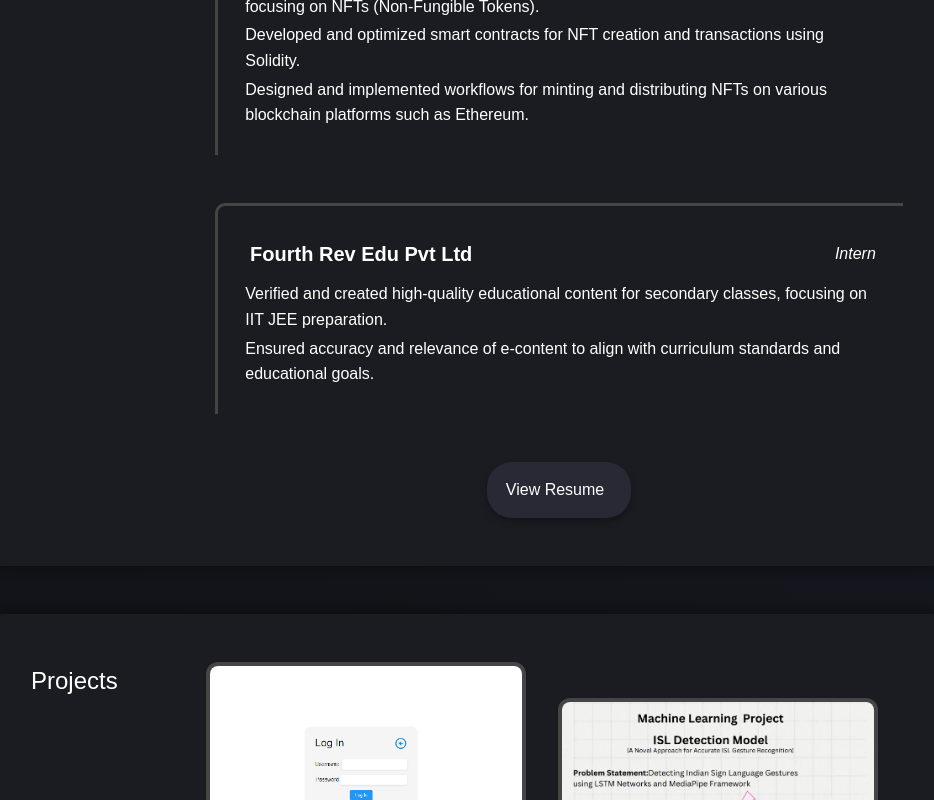
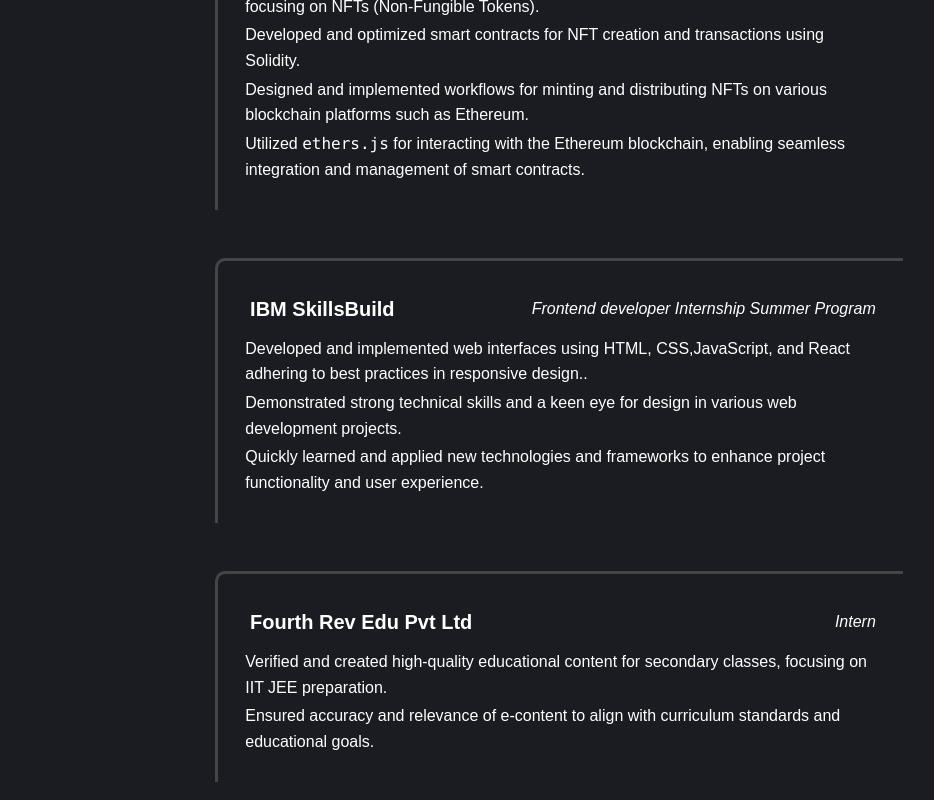
Before and after one commit to Bhardwaj-Prabal/portfolio, a React (Create React App) app: page / in a window 1280 px wide. Shown: the part 980-1780 px from the top of the page, without its empty margins (173-1107 px from the left). Built offline with nearby package versions, Linux system fonts and the light colour scheme; no server answers.

Commit message:
ibm experience and certificate added

```diff
--- a/src/Pages/Experience.jsx
+++ b/src/Pages/Experience.jsx
@@ -11,7 +11,7 @@ const Experience = () => {
         <h2>Experience</h2>
       </div>
       <ul className="main-list">
-      <li className="main-list-item">
+        <li className="main-list-item">
           <div className="main-list-header">
             <h3>JMedia Corporation </h3>
             <p>
@@ -22,7 +22,7 @@ const Experience = () => {
           <ul className="sub-list">
             <li className="sub-list-item">
               <p>
-              Engaged in the development and deployment of blockchain solutions, particularly focusing on NFTs (Non-Fungible Tokens).
+                Engaged in the development and deployment of blockchain solutions, particularly focusing on NFTs (Non-Fungible Tokens).
               </p>
             </li>
             <li className="sub-list-item">
@@ -32,7 +32,38 @@ const Experience = () => {
             </li>
             <li className="sub-list-item">
               <p>
-              Designed and implemented workflows for minting and distributing NFTs on various blockchain platforms such as Ethereum.
+                Designed and implemented workflows for minting and distributing NFTs on various blockchain platforms such as Ethereum.
+              </p>
+            </li>
+            <li className="sub-list-item">
+              <p>
+                Utilized <code>ethers.js</code> for interacting with the Ethereum blockchain, enabling seamless integration and management of smart contracts.
+              </p>
+            </li>
+          </ul>
+        </li>
+        <li className="main-list-item">
+          <div className="main-list-header">
+            <h3>IBM SkillsBuild </h3>
+            <p>
+              <i>Frontend developer Internship Summer Program</i>
+
+            </p>
+          </div>
+          <ul className="sub-list">
+            <li className="sub-list-item">
+              <p>
+                Developed and implemented web interfaces using HTML, CSS,JavaScript, and React adhering to best practices in responsive design..
+              </p>
+            </li>
+            <li className="sub-list-item">
+              <p>
+                Demonstrated strong technical skills and a keen eye for design in various web development projects.
+              </p>
+            </li>
+            <li className="sub-list-item">
+              <p>
+                Quickly learned and applied new technologies and frameworks to enhance project functionality and user experience.
               </p>
             </li>
           </ul>
--- a/src/Pages/certificates.jsx
+++ b/src/Pages/certificates.jsx
@@ -14,6 +14,7 @@ const Certificates = () => {
       <div className="content">
         <FlickrCarousel apiKey={apiKey} userId={userId} />
       </div>
+
       <style jsx>{`
         :root {
           --card-title: #94b8f9;
--- a/src/components/FlickrCaraousel.jsx
+++ b/src/components/FlickrCaraousel.jsx
@@ -4,9 +4,10 @@ import image1 from "../images/javascript-basic.png";
 import image2 from "../images/problem-solving.png";
 import image3 from "../images/react-dev.png";
 import image4 from "../images/software.png";
+import image6 from "../images/ibm.png";
 import "./caraousel.css";
 
-const images = [image5 ,image3, image4, image1, image2];
+const images = [image5 ,image3, image6,image4, image1, image2];
 
 const FlickrCarousel = () => {
   const [photoIndex, setPhotoIndex] = useState(0);
--- a/src/components/GitHubFetcher.jsx
+++ b/src/components/GitHubFetcher.jsx
@@ -20,7 +20,7 @@ const GitHubFetcher = () => {
     fetchRepos();
   }, []);
 
-  // TODO: Skip forked repos, personal-website-v2, and special repo liambsulliva
+  // TODO: Skip forked repos, personal-website-v2, and special repo
   return (
     <div className="flex-row rounded-lg shadow dark:bg-gray-800 dark:border-gray-700">
       {repos.map((repo, index) => (
```
Also changed, not shown: src/images/ibm.png (added).
